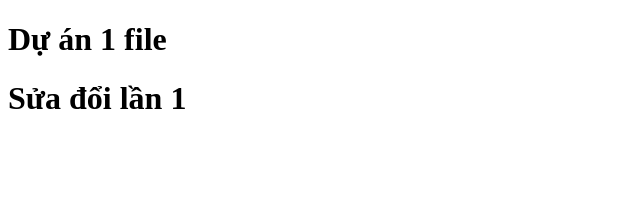
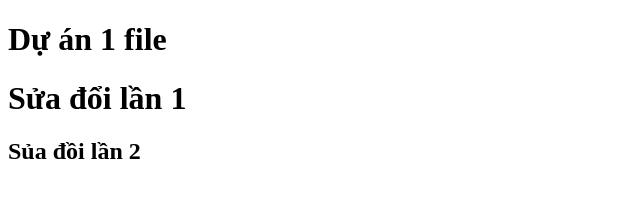
Before and after one commit to binhdepzai186/Duan1, a plain HTML site: page index.html in a window 1280 px wide. Shown: the whole page, without its empty margins (0-640 px from the left). Drawn offline with Linux system fonts and the light colour scheme.

```diff
--- a/index.html
+++ b/index.html
@@ -8,5 +8,6 @@
   <body>
     <h1>Dự án 1 file</h1>
     <h1>Sửa đổi lần 1</h1>
+    <h2>Sủa đồi lần 2</h2>
   </body>
 </html>
```
